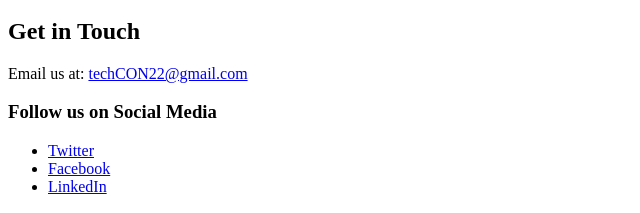
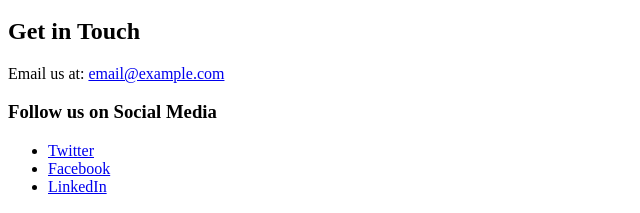
Before and after one commit to Daniel-Nlemedim/TechCon_HTML, a plain HTML site: page techcon_website/contact.html in a window 1280 px wide. Shown: the part 154-367 px from the top of the page, 0-640 px from the left. Drawn offline with Linux system fonts and the light colour scheme.

Commit message:
minor changes

```diff
--- a/techcon_website/contact.html
+++ b/techcon_website/contact.html
@@ -20,7 +20,7 @@
   <main>
     <section>
       <h2>Get in Touch</h2>
-      <p>Email us at: <a href="mailto:techCON22@gmail.com">techCON22@gmail.com</a></p>
+      <p>Email us at: <a href="mailto:email@example.com">email@example.com</a></p>
 
       <h3>Follow us on Social Media</h3>
       <ul>
```
